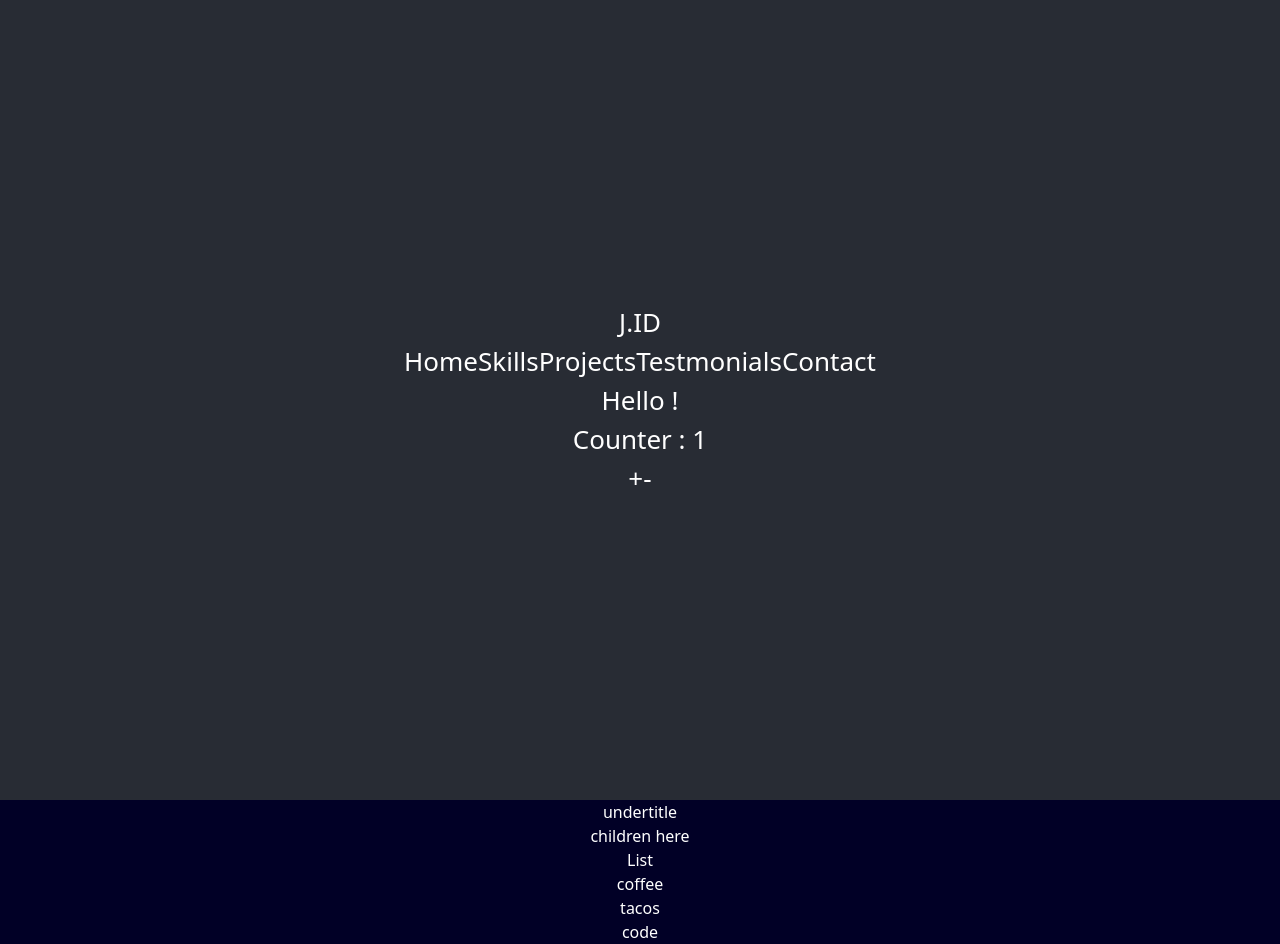
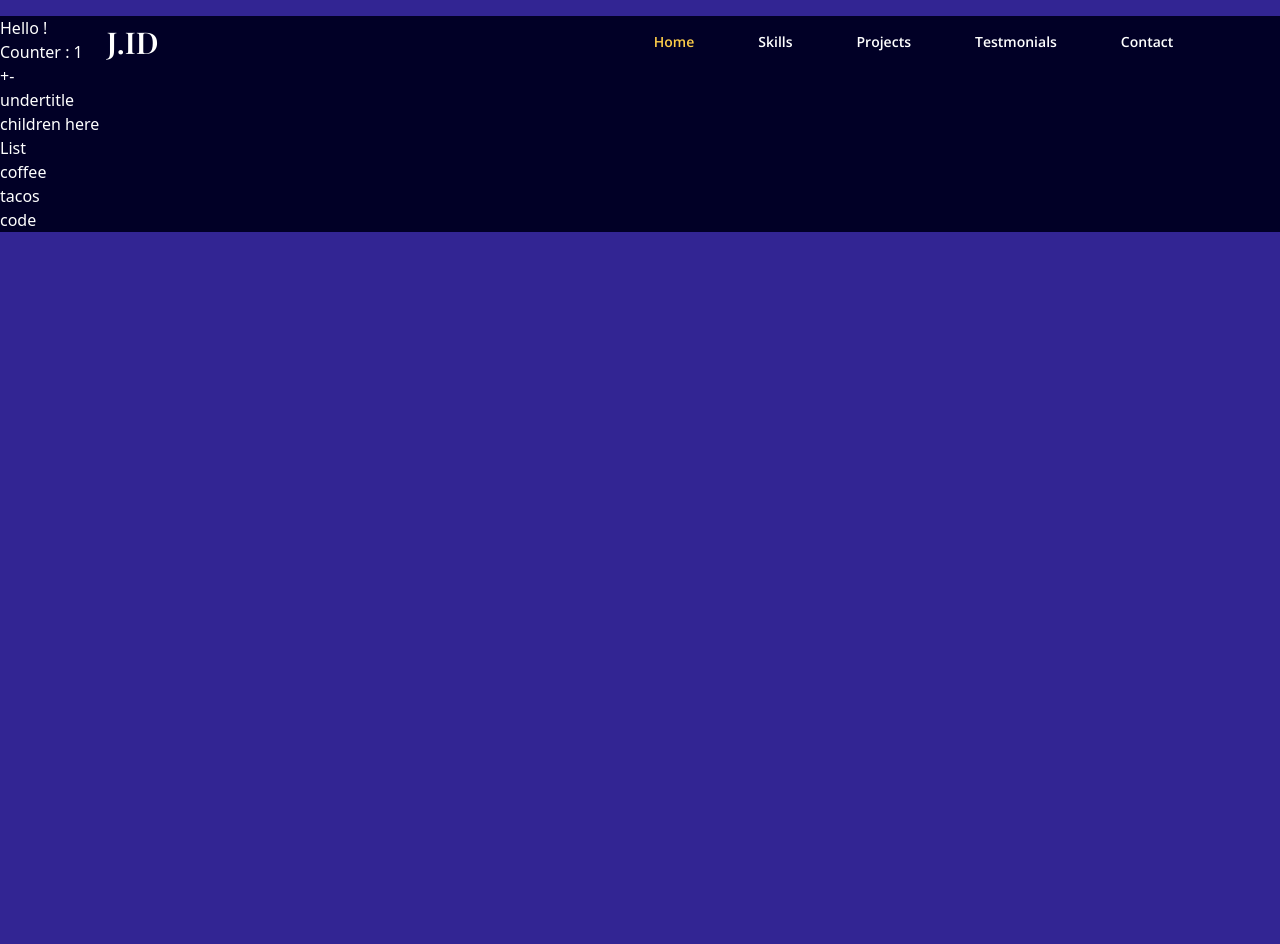
Before and after one commit to hermaphroditos/hermaphroditos.github.io, a React (Create React App) app: page / in a window 1280 px wide. After the commit the page ends 816 px from the top, so only its background shows below. Built offline with nearby package versions, Linux system fonts and the light colour scheme.

Commit message:
update: css settings

```diff
--- a/src/index.css
+++ b/src/index.css
@@ -1,3 +1,5 @@
+@import url("https://fonts.googleapis.com/css2?family=Open+Sans:wght@400;600&family=Playfair+Display:wght@400;600&display=swap");
+
 @tailwind base;
 @tailwind components;
 @tailwind utilities;
@@ -7,45 +9,11 @@ body,
 #root,
 .app {
   height: 100%;
-  background-color: #010026;
+  background-color: rgb(50, 37, 147);
   @apply text-white;
 }
 
-.App {
-  text-align: center;
-}
-
-.App-logo {
-  height: 40vmin;
-  pointer-events: none;
-}
-
-@media (prefers-reduced-motion: no-preference) {
-  .App-logo {
-    animation: App-logo-spin infinite 20s linear;
-  }
-}
-
-.App-header {
+.app-header {
   background-color: #282c34;
-  min-height: 100vh;
-  display: flex;
-  flex-direction: column;
-  align-items: center;
-  justify-content: center;
-  font-size: calc(10px + 2vmin);
   color: white;
 }
-
-.App-link {
-  color: #61dafb;
-}
-
-@keyframes App-logo-spin {
-  from {
-    transform: rotate(0deg);
-  }
-  to {
-    transform: rotate(360deg);
-  }
-}
--- a/tailwind.config.js
+++ b/tailwind.config.js
@@ -1,31 +1,40 @@
 /** @type {import('tailwindcss').Config} */
 module.exports = {
-  content: [],
+  content: ["./src/**/*.{html,js,jsx,tsx}"],
   mode: 'jit',
   theme: {
     extend: {
       colors: {
-        blue: '#2CBCE9',
-        red: '#DC4492',
         "deep-blue": "#010026",
-        'opaque-black': 'rbga(0,0,0,0,35) '
+        blue: "#2CBCE9",
+        red: "#DC4492",
+        yellow: "#FDCC49",
+        grey: "#ededed",
+        "dark-grey": "#757575",
+        "opaque-black": "rgba(0,0,0,0.35)",
       },
       backgroundImage: (theme) => ({
         "gradient-rainbow":
-        "linear-gradient(81.66deg, #00B5EE 7.21%, #FF45A4 45.05%, #FFBA00 78.0%)",
+          "linear-gradient(81.66deg, #00B5EE 7.21%, #FF45A4 45.05%, #FFBA00 78.07%)",
+
         "gradient-rainblue":
-        "linear-gradient(90deg, #24CBFF 14.21%, #FC59FF 69.05%, #FFBD0C 78.0%)"
+          "linear-gradient(90deg, #24CBFF 14.53%, #FC59FF 69.36%, #FFBD0C 117.73%)",
       }),
+      fontFamily: {
+        playfair: ["Playfair Display", "serif"],
+        opensans: ["Open Sans", "sans-serif"],
+      },
       content: {
-        brush: "url('./assets/brush.png')",
-        person1: "url(./assets/person-1.png')"
-      }
+      },
     },
     screens: {
       xs: "480px",
+      ss: "620px",
       sm: "768px",
-      md: "1060px"
-    }
+      md: "1060px",
+      lg: "1200px",
+      xl: "1700px",
+    },
   },
   plugins: [],
 }
--- a/tsconfig.json
+++ b/tsconfig.json
@@ -18,7 +18,8 @@
     "resolveJsonModule": true,
     "isolatedModules": true,
     "noEmit": true,
-    "jsx": "react-jsx"
+    "jsx": "react-jsx",
+    "typeRoots": ["./src/types"]
   },
   "include": [
     "src"
```
